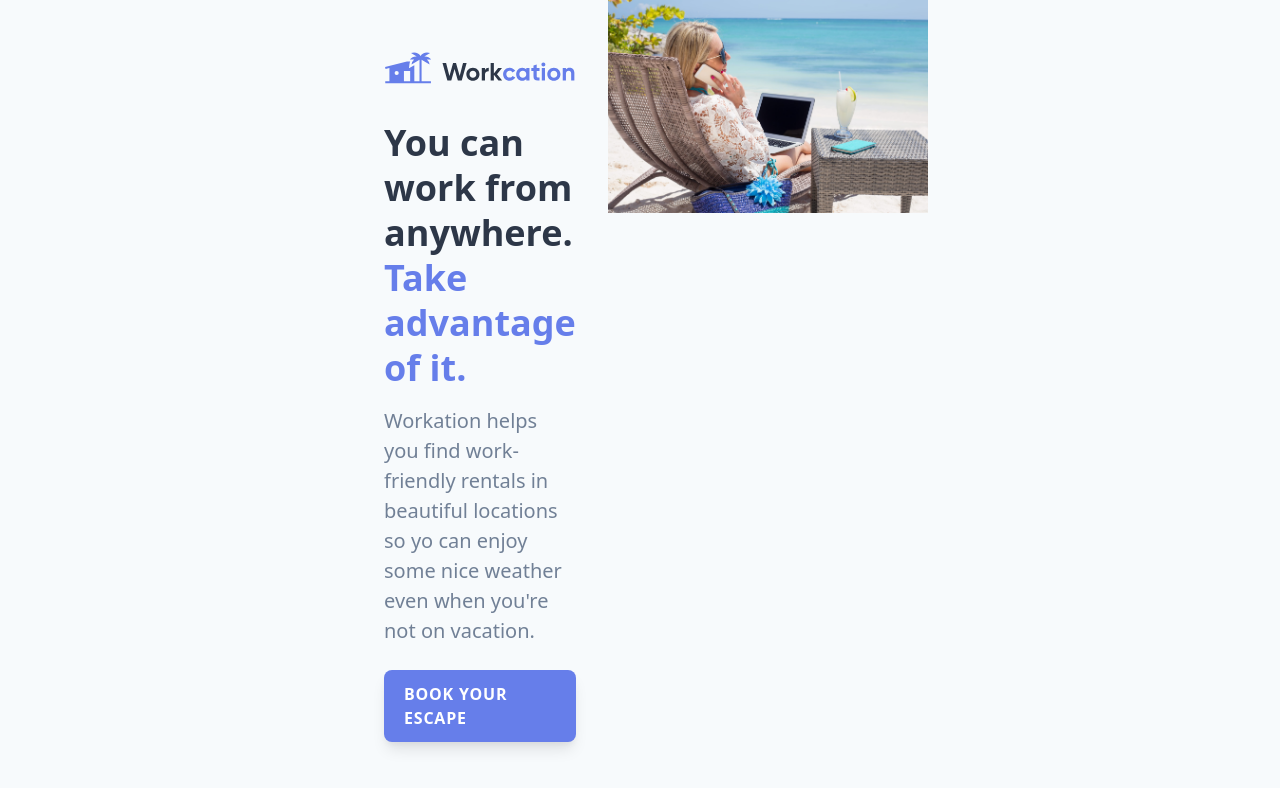
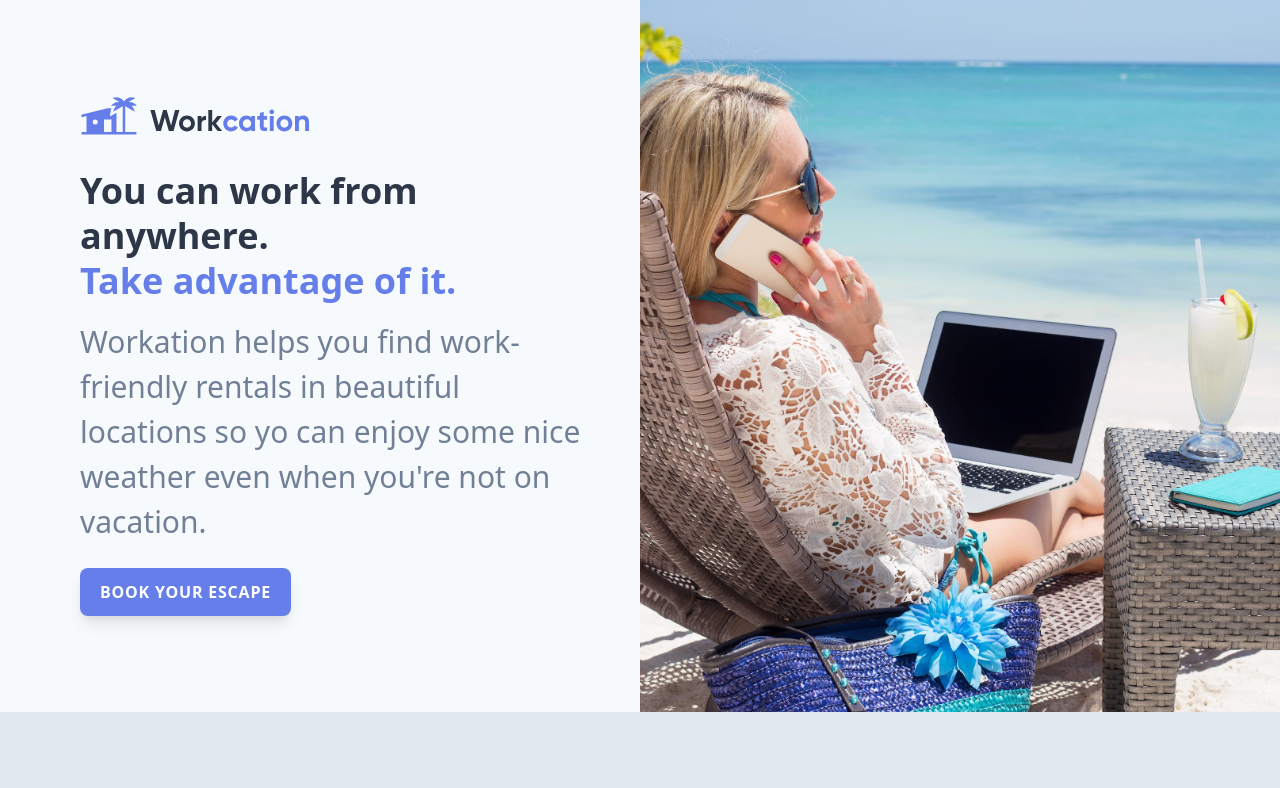
Before and after one commit to VladlenKaraush/couchGauge, a website: page public/index.html in a window 1280 px wide. Drawn offline with nearby package versions, Linux system fonts and the light colour scheme; files that its build step writes are made by us from their sources.

Commit message:
responsive layout finished

```diff
--- a/public/index.html
+++ b/public/index.html
@@ -7,9 +7,12 @@
     <link rel="stylesheet" href="build/tailwind.css" />
     <title>Document</title>
   </head>
-  <body class="bg-gray-100 max-w-md mx-auto sm:max-w-xl">
-    <div class="flex">
-      <div class="px-8 py-12">
+  <body class="bg-gray-300">
+    <div class="bg-gray-100 flex">
+      <div
+        class="px-8 py-12  max-w-md mx-auto sm:max-w-xl lg:max-w-full lg:w-1/2 lg:py-24 lg:px-12"
+      >
+        <div class="xl:max-w-lg xl:ml-auto">
           <img class="h-10" src="img/logo.svg" alt="home" />
           <img
             src="img/beach-work.jpg"
@@ -18,16 +21,19 @@
             srcset=""
           />
           <h1
-          class="mt-6 text-2xl font-bold text-gray-800 leading-tight sm:text-4xl sm:mt-8"
+            class="mt-6 text-2xl font-bold text-gray-800 leading-tight sm:text-4xl sm:mt-8 lg:text-3xl xl:text-4xl"
           >
             You can work from anywhere.
-          <span class="text-indigo-500">Take advantage of it.</span>
+            <br class="hidden lg:inline" /><span class="text-indigo-500"
+              >Take advantage of it.</span
+            >
           </h1>
-        <p class="mt-2 sm:mt-4 text-gray-600 sm:text-xl">
-          Workation helps you find work-friendly rentals in beautiful locations
-          so yo can enjoy some nice weather even when you're not on vacation.
+          <p class="mt-2 sm:mt-4 text-gray-600 sm:text-xl lg:text-3xl">
+            Workation helps you find work-friendly rentals in beautiful
+            locations so yo can enjoy some nice weather even when you're not on
+            vacation.
           </p>
-        <div class="mt-4 sm:mt-6">
+          <div class="mt-4 sm:mt-6 ">
             <a
               class="inline-block bg-indigo-500 px-5 py-3 text-white rounded-lg shadow-lg uppercase tracking-wider font-semibold text-sm sm:text-base"
               href="#"
@@ -35,8 +41,14 @@
             >
           </div>
         </div>
-      <div class="hidden lg:block">
-        <img src="img/beach-work.jpg" class="" alt="woman working" srcset="" />
+      </div>
+      <div class="hidden lg:block lg:w-1/2 lg:relative">
+        <img
+          src="img/beach-work.jpg"
+          class="absolute inset-0 h-full w-full object-center object-cover"
+          alt="woman working"
+          srcset=""
+        />
       </div>
     </div>
   </body>
```
Lines whose indentation alone changed are shown as unchanged.
